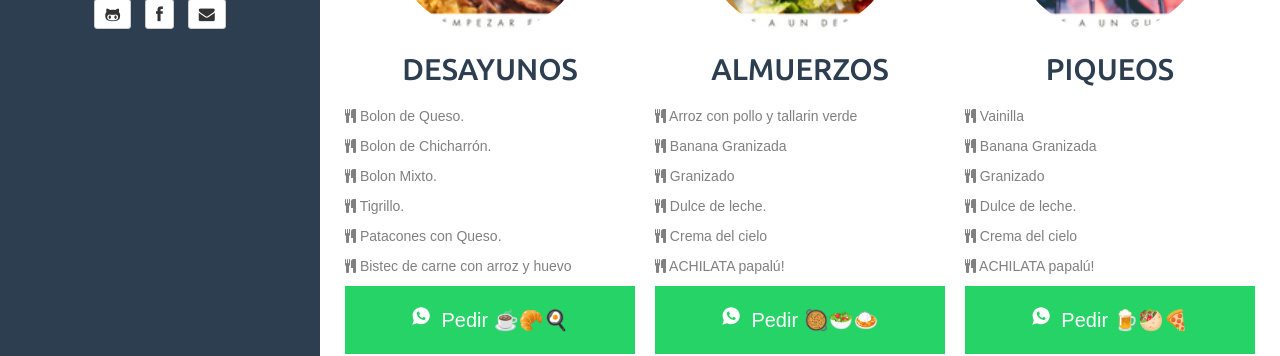
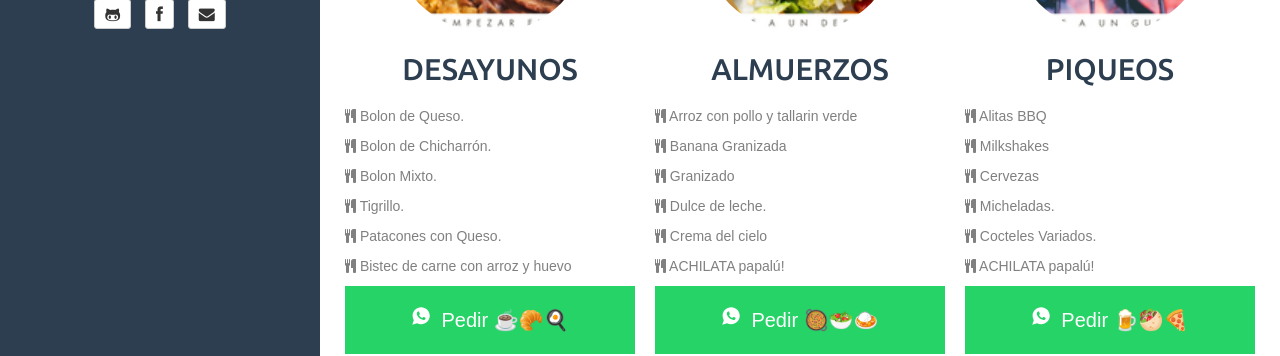
Before and after one commit to Roway007/Roway007.github.io, a Jekyll site: the page built from index.html, in a window 1280 px wide and 1212 px high. Shown: the part 387-743 px from the top of the window. Built offline with Jekyll 4.4.1, drawn with Linux system fonts in a browser that asks for light colours; the list of posts is cut into pages by our own code; comment, search, counter and statistics services are not loaded.

Commit message:
Update index.html

```diff
--- a/index.html
+++ b/index.html
@@ -120,23 +120,23 @@ tagline:
 					<h2>PIQUEOS</h2>
 					<p>
 						<i class="fa fa-cutlery"></i>
-						Vainilla
+						Alitas BBQ
 					</p>
 					<p>
 						<i class="fa fa-cutlery"></i>
-						Banana Granizada
+						Milkshakes
 					</p>
 					<p>
 						<i class="fa fa-cutlery"></i>
-						Granizado
+						Cervezas
 					</p>
 					<p>
 						<i class="fa fa-cutlery"></i>
-						Dulce de leche.
+						Micheladas.
 					</p>
 					<p>
 						<i class="fa fa-cutlery"></i>
-						Crema del cielo
+						Cocteles Variados.
 					</p>
 					<p>
 						<i class="fa fa-cutlery"></i>
```
